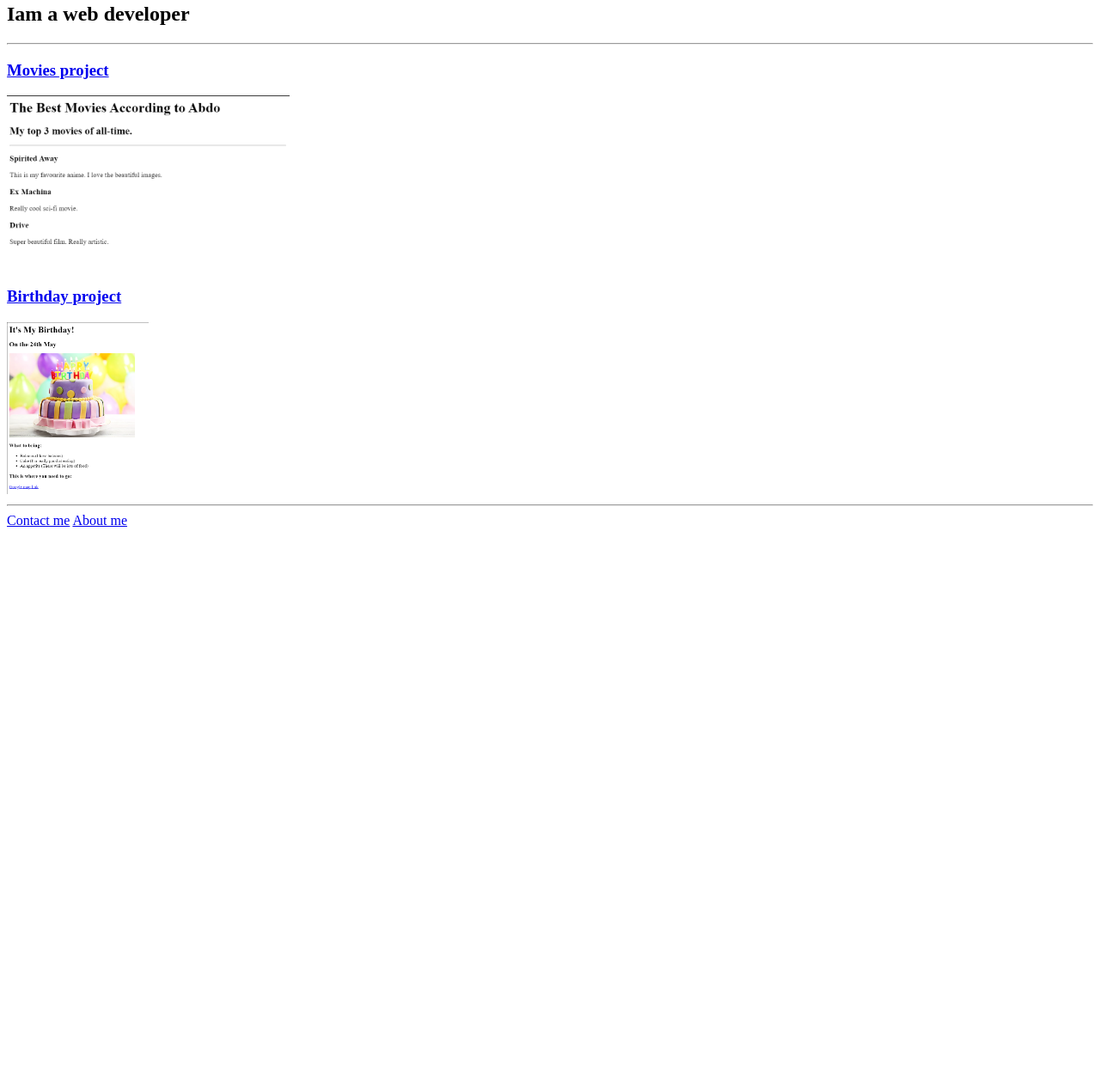
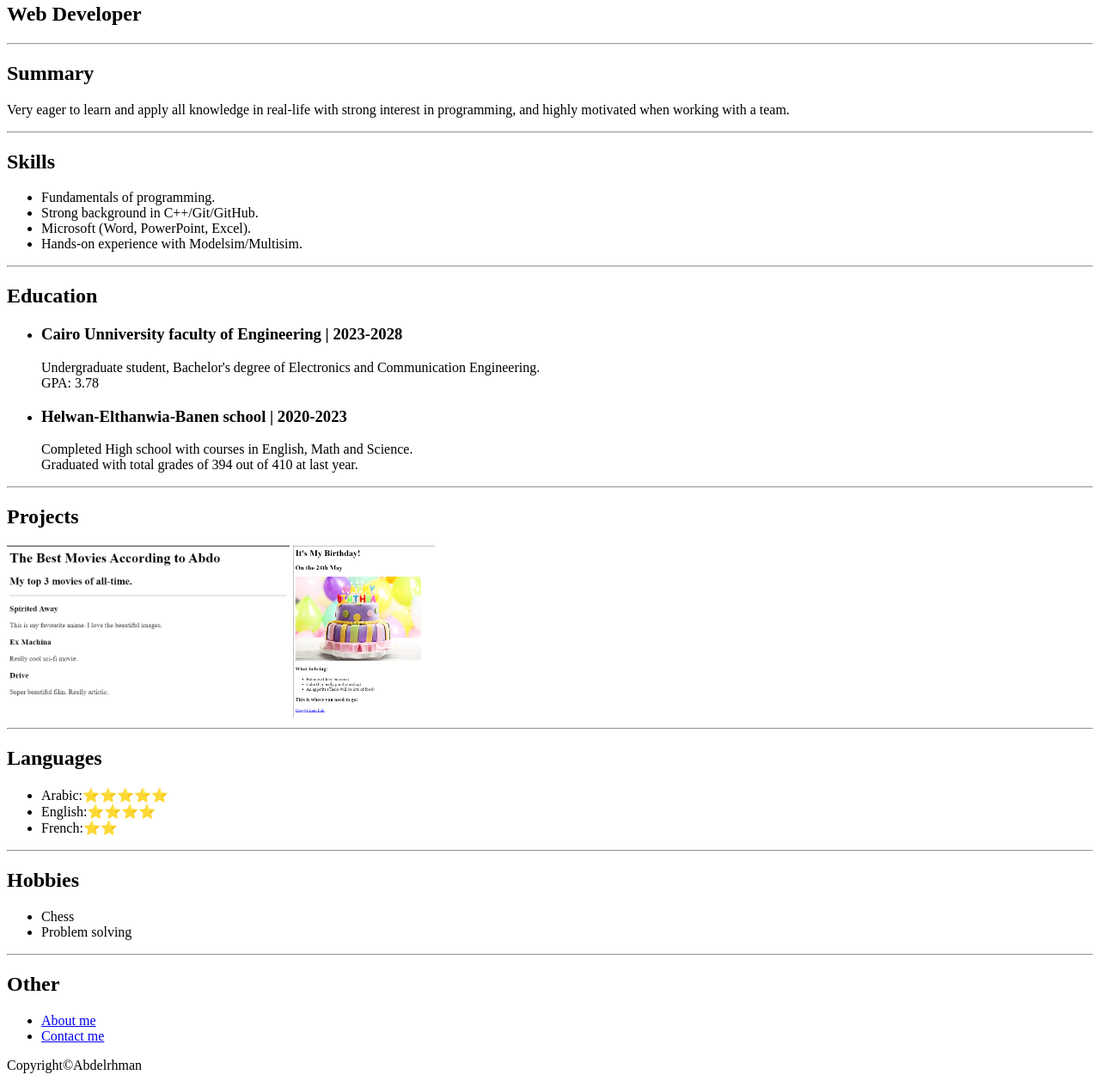
Before and after one commit to abdelrhman-sys/Portfolio, a plain HTML site: page index.html in a window 1280 px wide. Shown: the part 77-1342 px from the top of the page at 86% size. Before the commit the page ends 800 px from the top, so only its background shows below. Drawn offline with Linux system fonts and the light colour scheme.

Commit message:
Update index.html

```diff
--- a/index.html
+++ b/index.html
@@ -3,18 +3,59 @@
 <head>
     <meta charset="UTF-8">
     <meta name="viewport" content="width=device-width, initial-scale=1.0">
-    <title>Portfolio</title>
+    <title>Resume</title>
 </head>
 <body>
     <h1> Abdelrhman Mohamed</h1>
-    <h2> Iam a web developer</h2>
+    <h2> Web Developer</h2>
     <hr/>
-    <a href="./public/movie-ranking.html"><h3>Movies project</h3></a>
-    <img src="./assets/images/Screenshot movie.png" alt="movie project" height="200" draggable="true"/>
-    <a href="./public/birthday-invite.html"> <h3>Birthday project</h3></a>
-    <img src="./assets/images/Screenshot cake.png" alt="birthday-invite project" height="200" draggable="true"/>
+    <h2>Summary </h2>
+        <p>Very eager to learn and apply all knowledge in real-life with strong interest
+            in programming, and highly motivated when working with a team.
+        </p>
     <hr/>
-    <a href="./public/contact.html">Contact me</a>
-    <a href="./public/about.html">About me</a>
+    <h2>Skills</h2>
+        <ul>
+            <li>Fundamentals of programming.</li>
+            <li> Strong background in C++/Git/GitHub.</li>
+            <li>Microsoft (Word, PowerPoint, Excel).</li>
+            <li> Hands-on experience with Modelsim/Multisim.</li>
+        </ul>
+    <hr/>
+    <h2>Education</h2>
+        <ul>
+            <li><h3>Cairo Unniversity faculty of Engineering | 2023-2028</h3>
+                <p>Undergraduate student, Bachelor's degree of
+                    Electronics and Communication Engineering.<br> GPA: 3.78</p>
+            </li>
+            <li><h3>Helwan-Elthanwia-Banen school | 2020-2023</h3>
+            <p>Completed High school with courses in English, Math
+                and Science.<br> Graduated with total grades of 394 out of 410 at last year.</p>
+            </li>
+        </ul>
+    <hr/>
+    <h2> Projects</h2>
+    <a href="./public/movie-ranking.html"><img src="./assets/images/Screenshot movie.png" alt="movie project" height="200" draggable="true"/></a>
+    <a href="./public/birthday-invite.html"><img src="./assets/images/Screenshot cake.png" alt="birthday-invite project" height="200" draggable="true"/> </a>
+    <hr/>
+    <h2>Languages</h2>
+        <ul>
+            <li>Arabic:⭐️⭐️⭐️⭐️⭐️</li>
+            <li>English:⭐️⭐️⭐️⭐️</li>
+            <li>French:⭐️⭐️</li>
+        </ul>
+    <hr/>
+    <h2>Hobbies</h2>
+        <ul>
+            <li>Chess</li>
+            <li>Problem solving</li>
+        </ul>
+    <hr/>
+    <h2>Other</h2>
+    <ul>
+        <li> <a href="./public/about.html">About me</a> </li>
+        <li> <a href="./public/contact.html">Contact me</a> </li>
+    </ul>
+    <footer><p>Copyright©Abdelrhman</p></footer>
 </body>
 </html>
```
